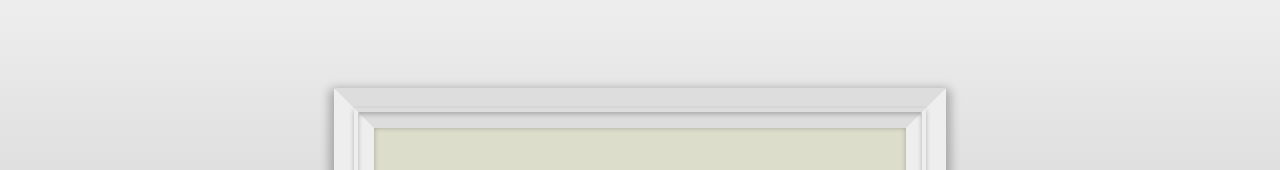
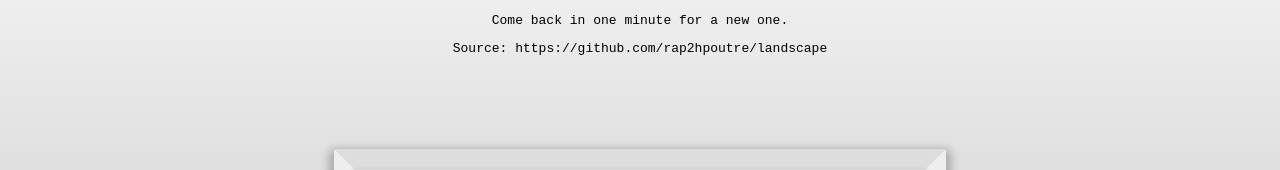
Before and after one commit to rap2hpoutre/landscape-site, a plain HTML site: page index.html in a window 1280 px wide. Shown: the top 170 px of the page. Drawn offline with Linux system fonts and the light colour scheme.

Commit message:
Update index.html

```diff
--- a/index.html
+++ b/index.html
@@ -8,6 +8,7 @@
   html {
     background-image:linear-gradient(#eee, #aaa);
     height:100%;
+	  font-family: monospace;
   }
 
   img {
@@ -68,6 +69,7 @@
 <body>
 
 <div class="container">
+  <p>Come back in one minute for a new one.</p><p>Source: https://github.com/rap2hpoutre/landscape</p>
   <div class="frame">
     <img src="https://html2pdf.raph.site/static/landscape.png" alt="landscape" />
   </div>
```
